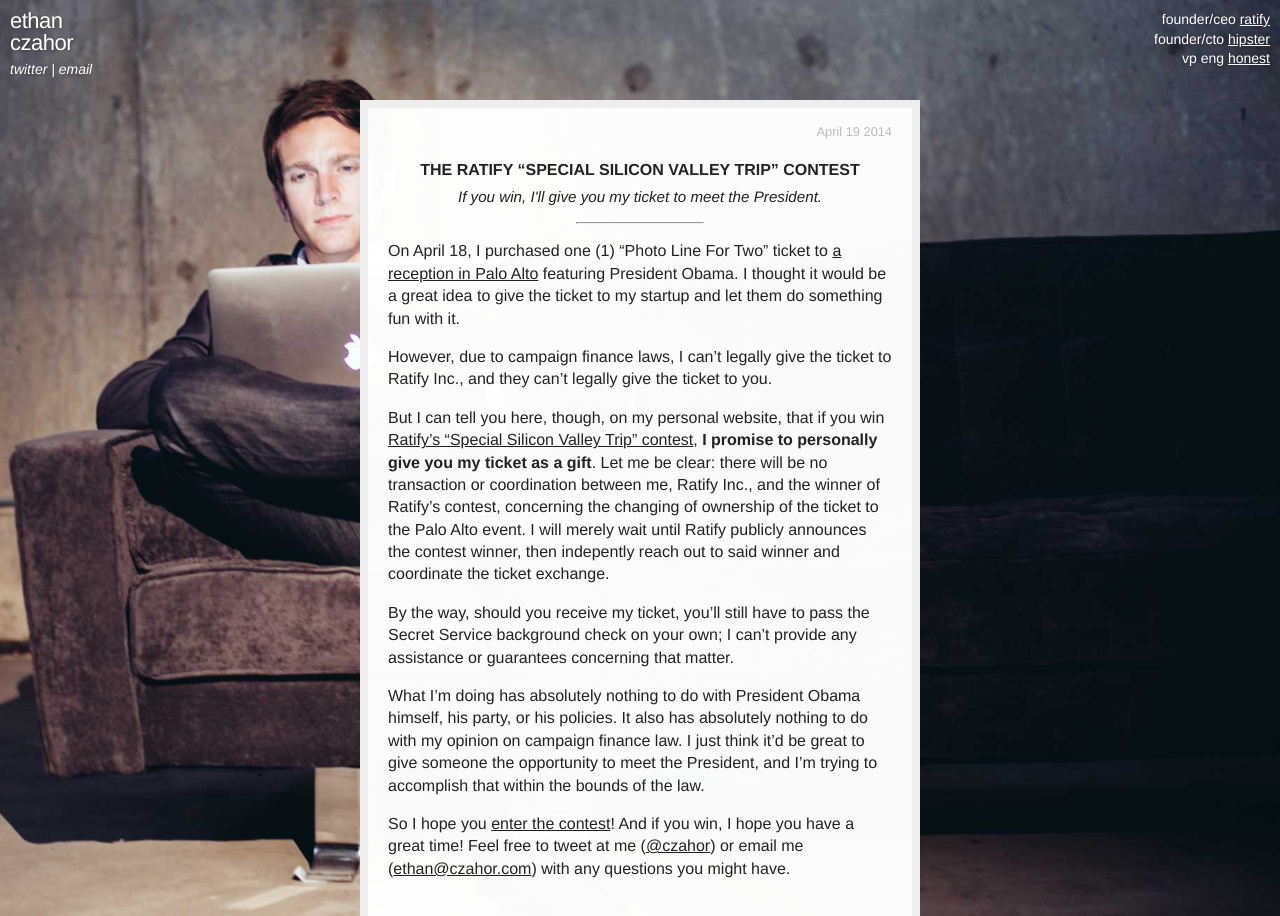
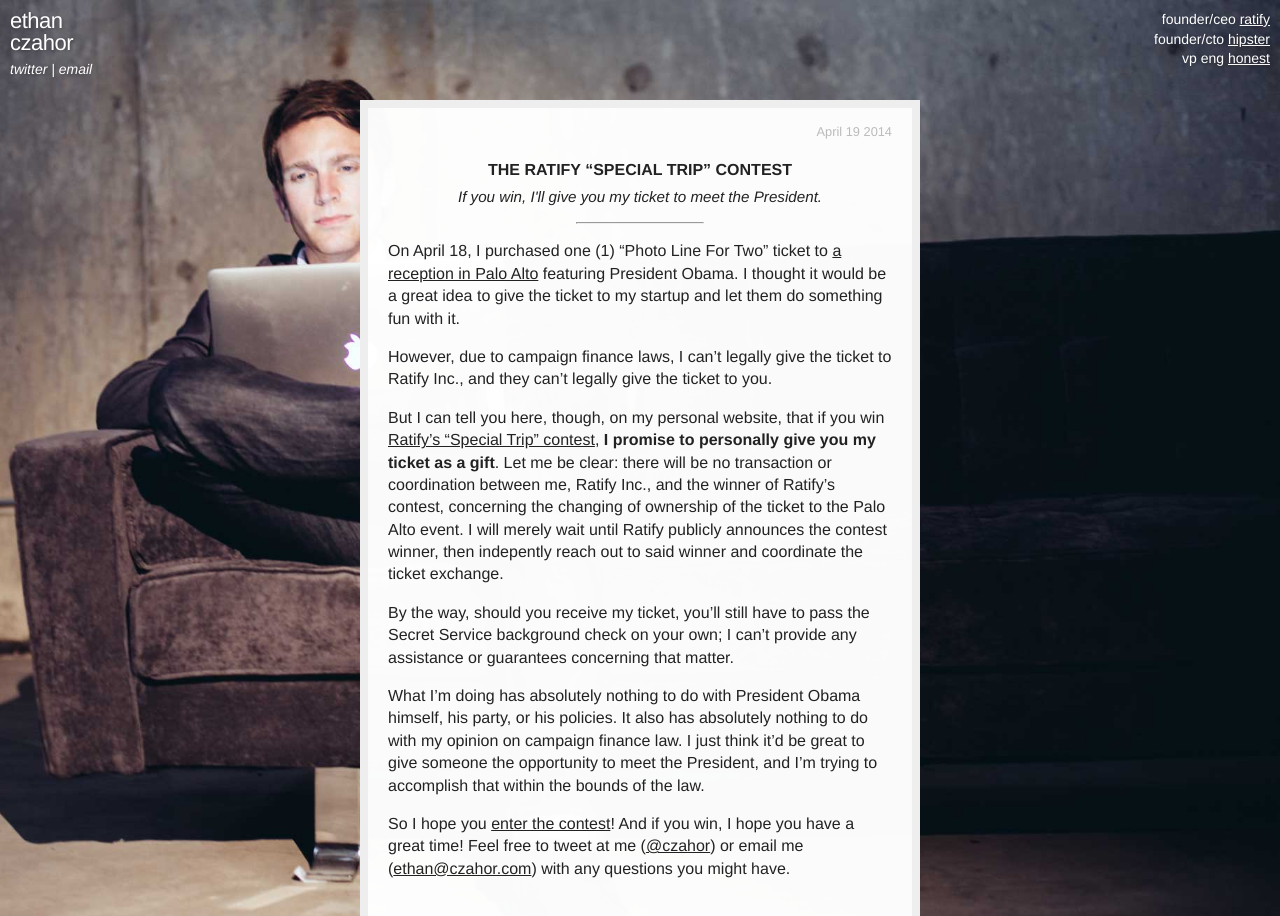
Before and after one commit to czahor/czahor.github.io, a Jekyll site: the page built from _posts/2014-04-19-meet-the-president.markdown, in a window 1280 px wide. Built offline with Jekyll 4.4.1, drawn with Linux system fonts in a browser that asks for light colours; Markdown is read by kramdown in place of the engine named in the settings.

Commit message:
special trip

```diff
--- a/_posts/2014-04-19-meet-the-president.markdown
+++ b/_posts/2014-04-19-meet-the-president.markdown
@@ -1,6 +1,6 @@
 ---
 layout: post
-title:  The Ratify &ldquo;Special Silicon Valley Trip&rdquo; Contest
+title:  The Ratify &ldquo;Special Trip&rdquo; Contest
 description: If you win, I'll give you my ticket to meet the President.
 date:   2014-04-19 00:00:00 -0800
 ---
@@ -11,7 +11,7 @@
 
 However, due to campaign finance laws, I can't legally give the ticket to Ratify Inc., and they can't legally give the ticket to you.
 
-But I can tell you here, though, on my personal website, that if you win [Ratify's "Special Silicon Valley Trip" contest](http://www.ratifyapp.com/contest),
+But I can tell you here, though, on my personal website, that if you win [Ratify's "Special Trip" contest](http://www.ratifyapp.com/contest),
 **I promise to personally give you my ticket as a gift**. Let me be clear: there will be no transaction or coordination between me, Ratify Inc., and the winner of Ratify's contest, concerning the changing of ownership of the ticket to the Palo Alto event. I will merely wait until Ratify publicly announces the contest winner, then indepently reach out to said winner and coordinate the ticket exchange.
 
 By the way, should you receive my ticket, you'll still have to pass the Secret Service background check on your own; I can't provide any assistance or guarantees concerning that matter.
```
